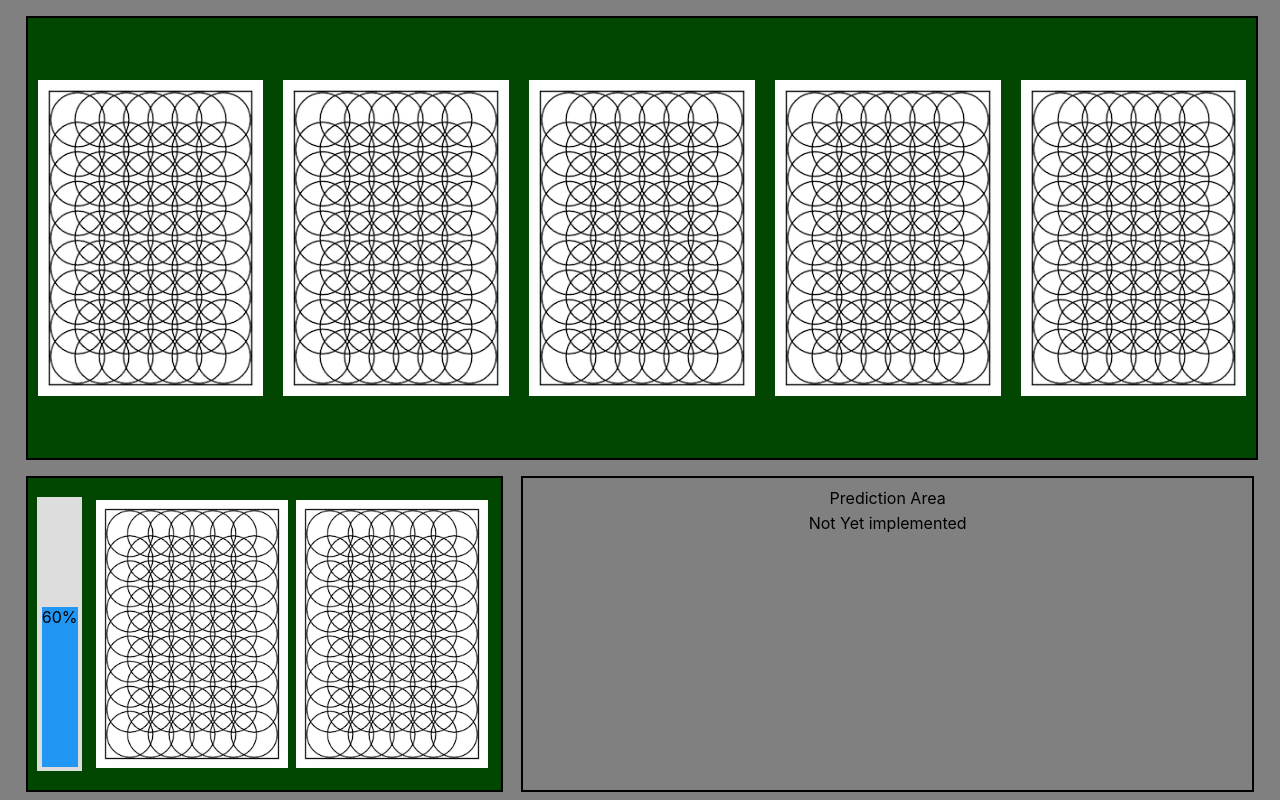
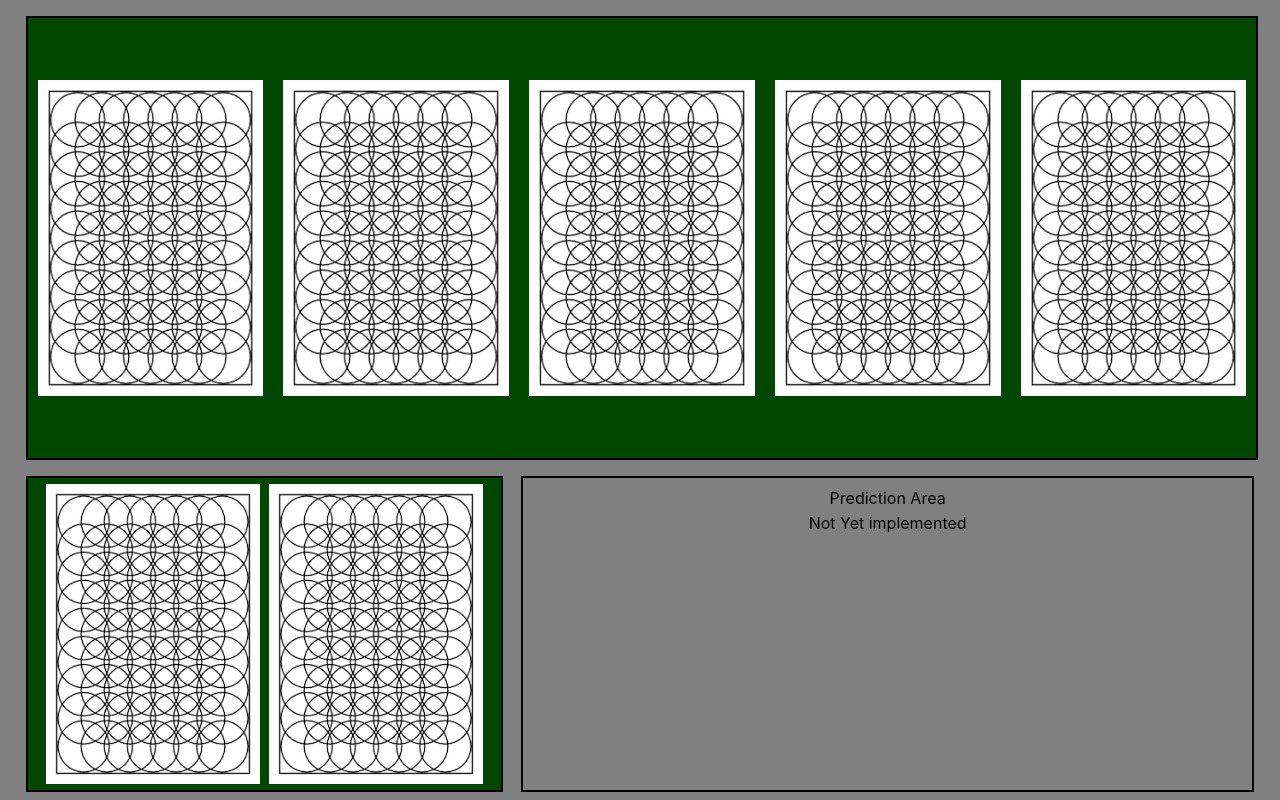
Before and after one commit to AG-Labs/pokerSite, a React (Create React App) app: page / in a window 1280 px wide. Built offline with nearby package versions, Linux system fonts and the light colour scheme.

Commit message:
SIMPLIFY- remove power meter

```diff
--- a/src/Components/mySection.jsx
+++ b/src/Components/mySection.jsx
@@ -87,10 +87,6 @@ const MySection = (props) => {
   return (
     <>
       <div className="left">
-        <div className="meter">
-          <div className="power">60%</div>
-        </div>
-
         <div className="myHand">
           <SuitPopper suitHandler={suitHandler} idAddition="hand" />
           <NumberPopper numHandler={numHandler} idAddition="hand" />
```
